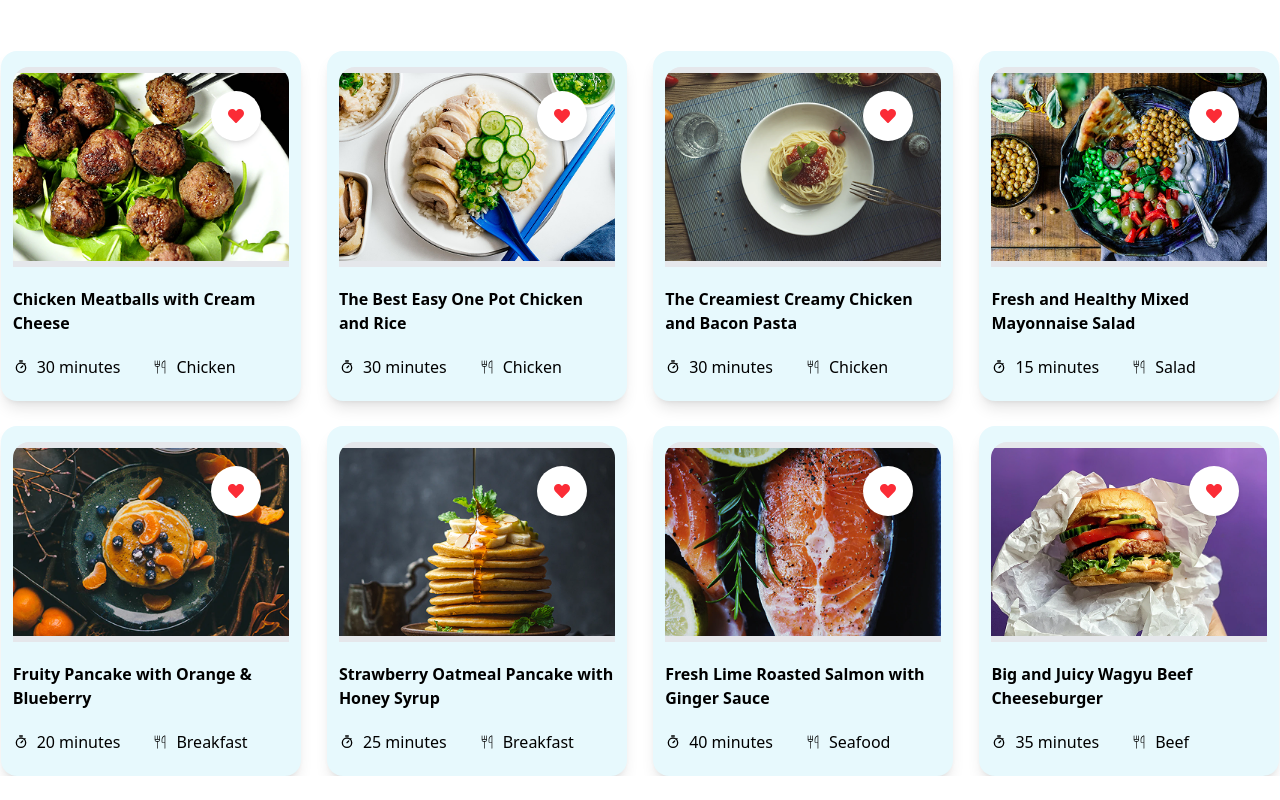
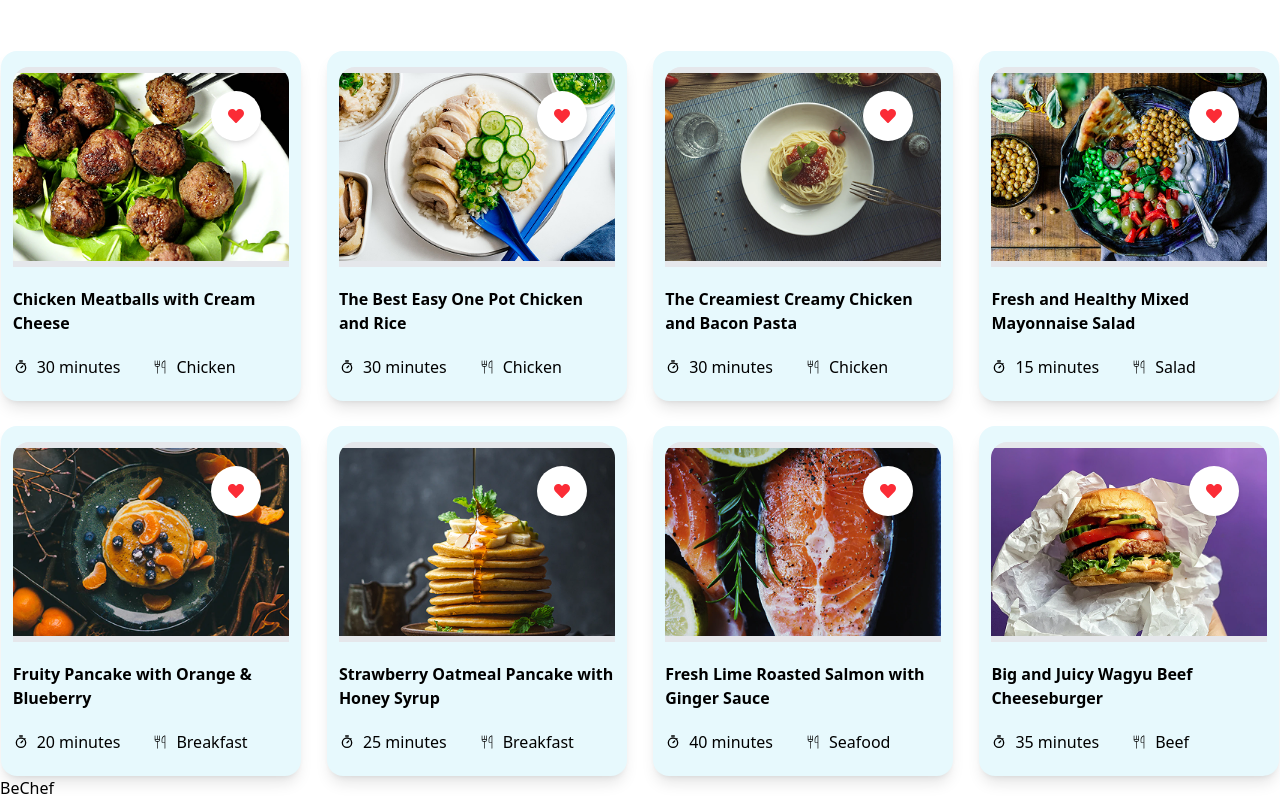
Before and after one commit to CodeShiran/Food-Recipe-Blog, a React (Vite) app in the folder frontend/: page / in a window 1280 px wide. Shown: the part 1223-2023 px from the top of the page. Before the commit the page ends 1999 px from the top, so only its background shows below. Built offline with nearby package versions, Linux system fonts and the light colour scheme.

Commit message:
feat: add BeChef component and integrate it into Home page

```diff
--- a/frontend/src/pages/Home.jsx
+++ b/frontend/src/pages/Home.jsx
@@ -2,6 +2,7 @@ import React from "react";
 import Hero from "../section/Hero";
 import Categories from "../section/categories";
 import Recipes from "../section/Recipes";
+import BeChef from "../section/BeChef";
 
 
 
@@ -11,7 +12,7 @@ const Home = () => {
       <Hero />
       <Categories />
       <Recipes />
-
+      <BeChef />
     </div>
   );
 };
--- /dev/null
+++ b/frontend/src/section/BeChef.jsx
@@ -0,0 +1,9 @@
+import React from 'react'
+
+const BeChef = () => {
+  return (
+    <div>BeChef</div>
+  )
+}
+
+export default BeChef
```
